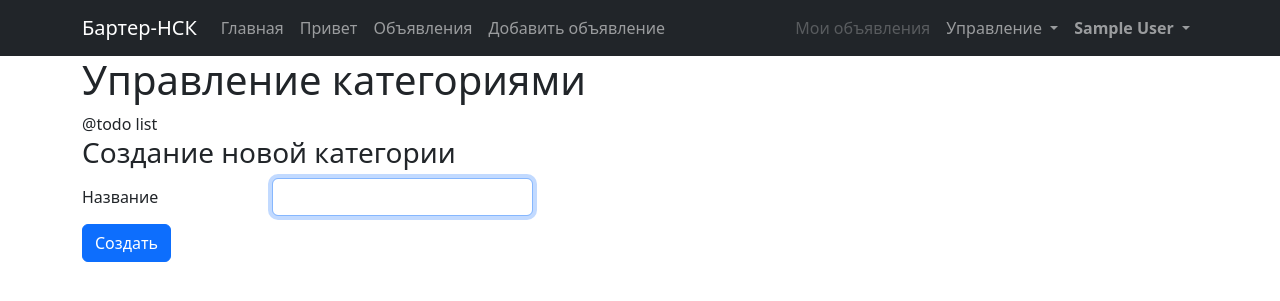
After one commit to EugeneHursenko/BarterNSK_3, a Flask app: page /admin/categories in a window 1280 px wide. The commit adds this page. Shown: the top 301 px of the page. Run offline with Flask 3, Linux system fonts and the light colour scheme; a user stored in the database is signed in; tables that the repository leaves empty hold one stand-in row (values such as "Sample post"); some libraries are stand-ins or nearby versions.

Commit message:
admin category stuff

```diff
--- /dev/null
+++ b/app/controllers/admin.py
@@ -0,0 +1,21 @@
+from app import app
+from app.forms import CategoryForm
+from flask import abort, flash, redirect, render_template, request, url_for
+from flask_login import current_user, login_required, login_user, logout_user
+
+
+@app.route('/admin/categories', methods=['POST', 'GET'])
+@login_required
+def admin_categories_index():
+    if current_user.role == 0:
+        return abort(403)
+
+    form = CategoryForm()
+
+    if request.method == 'POST':
+        # @todo создание категрии
+
+        flash('Категория создана', 'success')
+        return redirect(url_for('admin_categories_index'))
+
+    return render_template('admin/categories_index.html', form=form)
--- a/app/controllers/offers.py
+++ b/app/controllers/offers.py
@@ -7,6 +7,7 @@ from flask_login import login_required, login_user, logout_user
 def offers_index():
     return render_template('offers/offers.html')
 
+
 @app.route('/offers/create')
 @login_required
 def offers_create():
--- a/app/forms.py
+++ b/app/forms.py
@@ -11,6 +11,10 @@ from wtforms import (
 from flask_wtf import FlaskForm
 from wtforms.validators import InputRequired, Length, EqualTo, Email, Regexp ,Optional
 from .models import User
+
+
+class CategoryForm(FlaskForm):
+    name = StringField(label='Название', validators=[InputRequired()])
 
 
 class LoginForm(FlaskForm):
--- /dev/null
+++ b/app/templates/admin/categories_index.html
@@ -0,0 +1,24 @@
+{% extends 'base.html' %}
+
+{% block title %}
+    Управление категориями - {{ super() }}
+{% endblock %}
+
+{% from 'macros/form_render_field.html' import render_field %}
+
+{% block content %}
+    <h1>Управление категориями</h1>
+
+    @todo list
+    <table>
+
+    </table>
+
+    <h3>Создание новой категории</h3>
+
+    <form action="" method="post">
+        {{ form.csrf_token }}
+        {{ render_field(form.name, class="form-control", autofocus="autofocus") }}
+        <button type="submit" class="btn btn-block btn-primary mb-3">Создать</button>
+    </form>
+{% endblock %}
--- a/app/templates/base.html
+++ b/app/templates/base.html
@@ -45,7 +45,7 @@
                                     Управление
                                 </a>
                                 <ul class="dropdown-menu dropdown-menu-end">
-                                    <li><a class="dropdown-item" href="#">Категориями</a></li>
+                                    <li><a class="dropdown-item" href="{{ url_for('admin_categories_index') }}">Категориями</a></li>
                                     <li><a class="dropdown-item" href="#">Пользователями</a></li>
                                 </ul>
                             </li>
--- a/app/templates/security/login.html
+++ b/app/templates/security/login.html
@@ -15,7 +15,9 @@
                 {{ form.csrf_token }}
                 {{ render_field(form.email, class="form-control", autofocus="autofocus", placeholder='yourname@email.com') }}
                 {{ render_field(form.password, class="form-control") }}
-                {{ render_field(form.remember_me) }}
+{#  @todo глючит :( убрать
+ {{ render_field(form.remember_me) }}
+#}
                 <button type="submit" class="btn btn-block btn-primary mb-3">Войти</button>
             </form>
         </div>
--- a/config.py
+++ b/config.py
@@ -2,7 +2,7 @@ import os
 basedir = os.path.abspath(os.path.dirname(__file__))
 
 TIMEZONE='Asia/Novosibirsk'
-SQLALCHEMY_DATABASE_URI = 'mysql://user:1234@127.0.0.1:3306/barter_nsk'
-# SQLALCHEMY_DATABASE_URI = 'sqlite:///database.sqlite'
+# SQLALCHEMY_DATABASE_URI = 'mysql://user:1234@127.0.0.1:3306/barter_nsk'
+SQLALCHEMY_DATABASE_URI = 'sqlite:///database.sqlite'
 SQLALCHEMY_ECHO = False
 SECRET_KEY = '!!! Нужно перегрузить в instance/config.py'
```
Also changed, not shown: app/migrations/47b75eb093b1_add_created_at.py (added, +30 -0 lines), app/models.py (+2 -9 lines).
